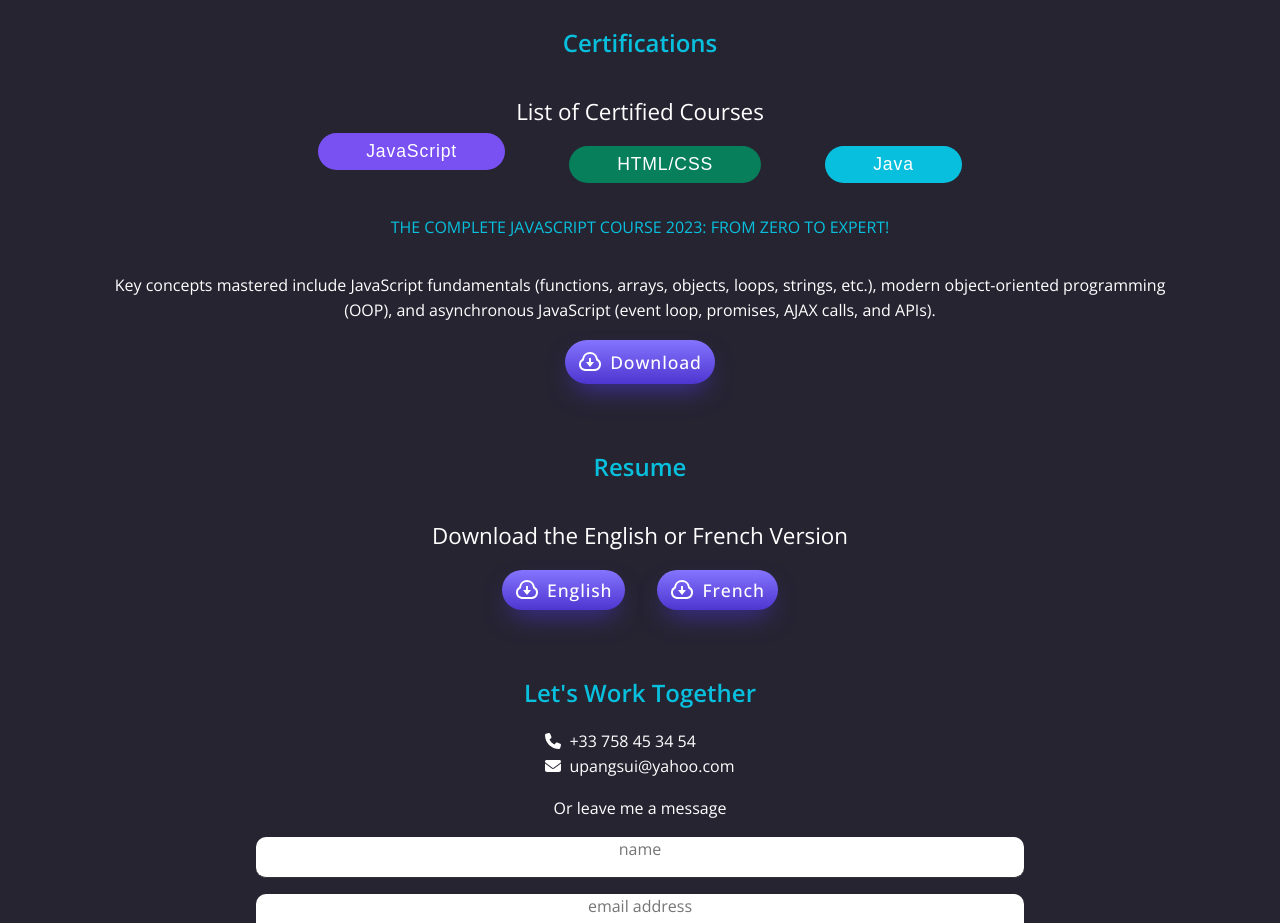
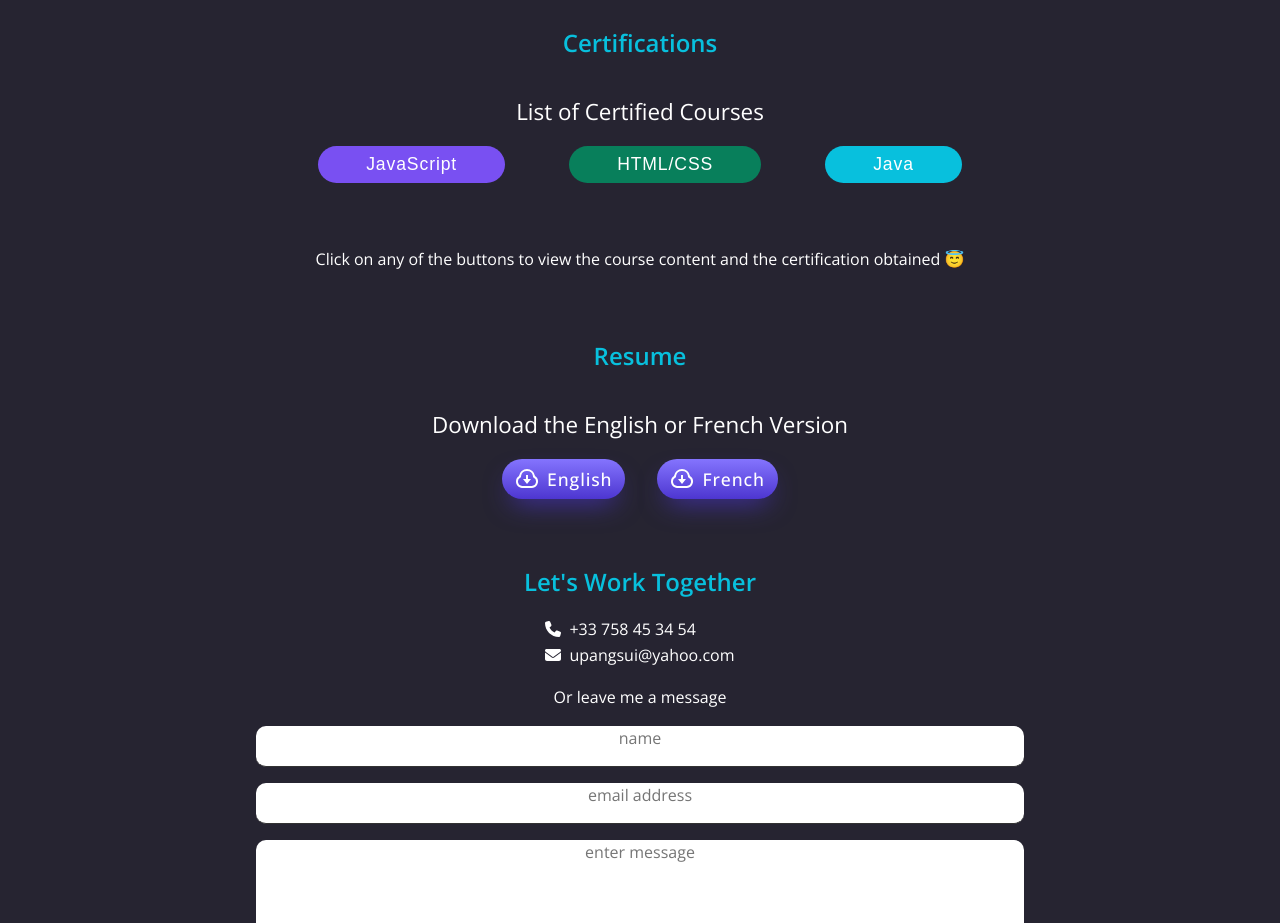
Before and after one commit to pangsui/pangsui-official-site, a React (Vite) app: page / in a window 1280 px wide. Shown: the part 2320-3243 px from the top of the page. Built offline with nearby package versions, Linux system fonts and the light colour scheme.

Commit message:
certifacation buttons align on the same line by default

```diff
--- a/src/components/Certifications.tsx
+++ b/src/components/Certifications.tsx
@@ -3,7 +3,7 @@ import React from "react";
 import certificationsList from "../data/certifications.json";
 
 const Certifications = React.forwardRef<HTMLElement, object>((_, ref) => {
-  const [certificateIndex, setCertificateIndex] = useState(0);
+  const [certificateIndex, setCertificateIndex] = useState(3);
 
   function handlePdfView() {
     const pdfUrl = certificationsList[certificateIndex].pdfDocument;
@@ -45,6 +45,7 @@ const Certifications = React.forwardRef<HTMLElement, object>((_, ref) => {
         <p className="course-summary">
           {certificationsList[certificateIndex].summary}
         </p>
+        {certificateIndex < certificationsList.length - 1 && (
           <a
             className="cssbuttons-io-button"
             onClick={handlePdfView}
@@ -65,9 +66,7 @@ const Certifications = React.forwardRef<HTMLElement, object>((_, ref) => {
             </svg>
             <span>Download</span>
           </a>
-        {/* <a className="download-certification" onClick={handlePdfView}>
-          View this certification
-        </a> */}
+        )}
       </div>
     </section>
   );
--- a/src/data/certifications.json
+++ b/src/data/certifications.json
@@ -13,5 +13,10 @@
     "title": "Java 17 Masterclass: Start Coding in 2024",
     "summary": "Topics covered include foundational Java concepts like arrays, loops, Lists, ArrayLists, LinkedLists, and autoboxing, along with object-oriented programming (OOP), generics, regular expressions, streams, and exception handling with try-catch statements.",
     "pdfDocument": "/certifications/java.pdf"
+  },
+  {
+    "title": "",
+    "summary": "Click on any of the buttons to view the course content and the certification obtained 😇",
+    "pdfDocument": ""
   }
 ]
```
Lines whose indentation alone changed are shown as unchanged.
